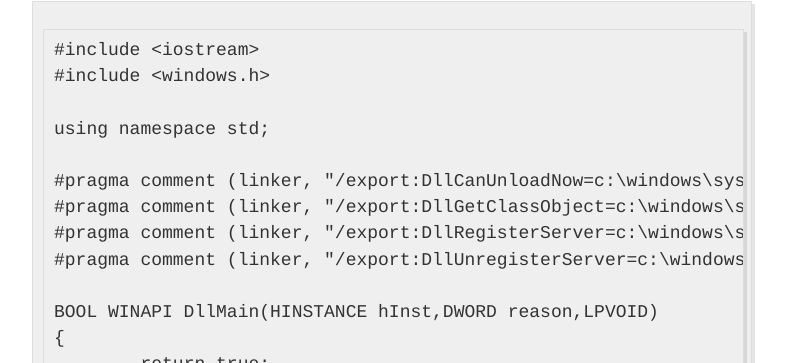
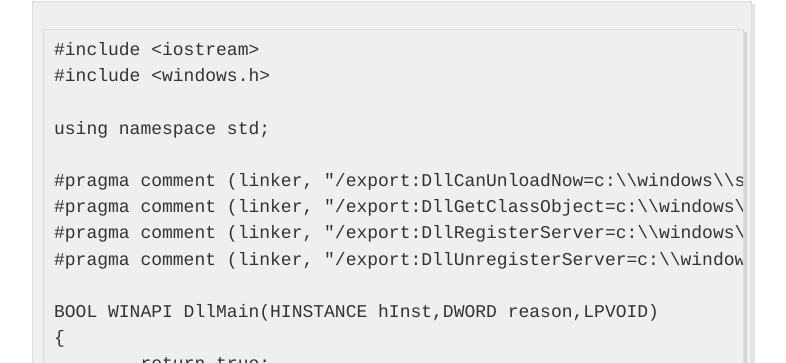
Before and after one commit to 3gstudent/backup-3gstudent.github.io, a Jekyll site: the page built from _posts/2016-8-26-Study Notes Weekly No.1(Monitor WMI_ExportsToC++_Use DiskCleanup bypass UAC).md, in a window 1280 px wide and 900 px high, scrolled down 6959 px. Shown: the part 220-583 px from the top of the window, without its empty margins (248-1034 px from the left). Built offline with Jekyll 4.4.1, drawn with Linux system fonts in a browser that asks for light colours; some of the changed text lies outside the part shown.

Commit message:
Update 2016-8-26-Study Notes Weekly No.1(Monitor WMI_ExportsToC++_Use DiskCleanup bypass UAC).md

```diff
--- a/_posts/2016-8-26-Study Notes Weekly No.1(Monitor WMI_ExportsToC++_Use DiskCleanup bypass UAC).md
+++ b/_posts/2016-8-26-Study Notes Weekly No.1(Monitor WMI_ExportsToC++_Use DiskCleanup bypass UAC).md
@@ -258,7 +258,7 @@ c:\Windows\system32\dimsjob.dll
 
 选择Convert-To C++ Wrapper，输入原dll的绝对路径：
 
-c:\Windows\system32\dimsjob.dll
+c:\\Windows\\system32\\dimsjob.dll
 
 自动生成可供使用的c++代码，如下：
 
@@ -268,10 +268,10 @@ c:\Windows\system32\dimsjob.dll
 
 using namespace std;
 
-#pragma comment (linker, "/export:DllCanUnloadNow=c:\windows\system32\dimsjob.DllCanUnloadNow,@1")
-#pragma comment (linker, "/export:DllGetClassObject=c:\windows\system32\dimsjob.DllGetClassObject,@2")
-#pragma comment (linker, "/export:DllRegisterServer=c:\windows\system32\dimsjob.DllRegisterServer,@3")
-#pragma comment (linker, "/export:DllUnregisterServer=c:\windows\system32\dimsjob.DllUnregisterServer,@4")
+#pragma comment (linker, "/export:DllCanUnloadNow=c:\\windows\\system32\\dimsjob.DllCanUnloadNow,@1")
+#pragma comment (linker, "/export:DllGetClassObject=c:\\windows\\system32\\dimsjob.DllGetClassObject,@2")
+#pragma comment (linker, "/export:DllRegisterServer=c:\\windows\\system32\\dimsjob.DllRegisterServer,@3")
+#pragma comment (linker, "/export:DllUnregisterServer=c:\\windows\\system32\\dimsjob.DllUnregisterServer,@4")
 
 BOOL WINAPI DllMain(HINSTANCE hInst,DWORD reason,LPVOID)
 {
```
